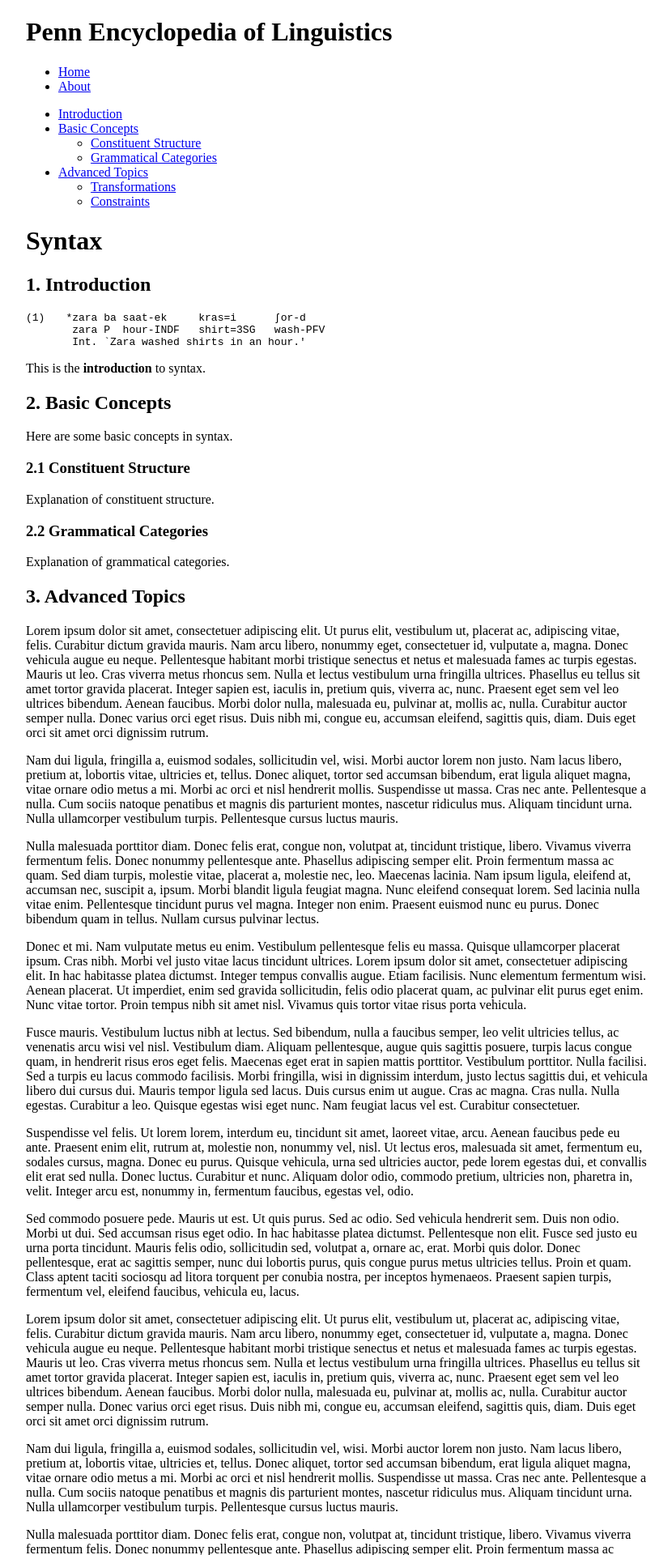
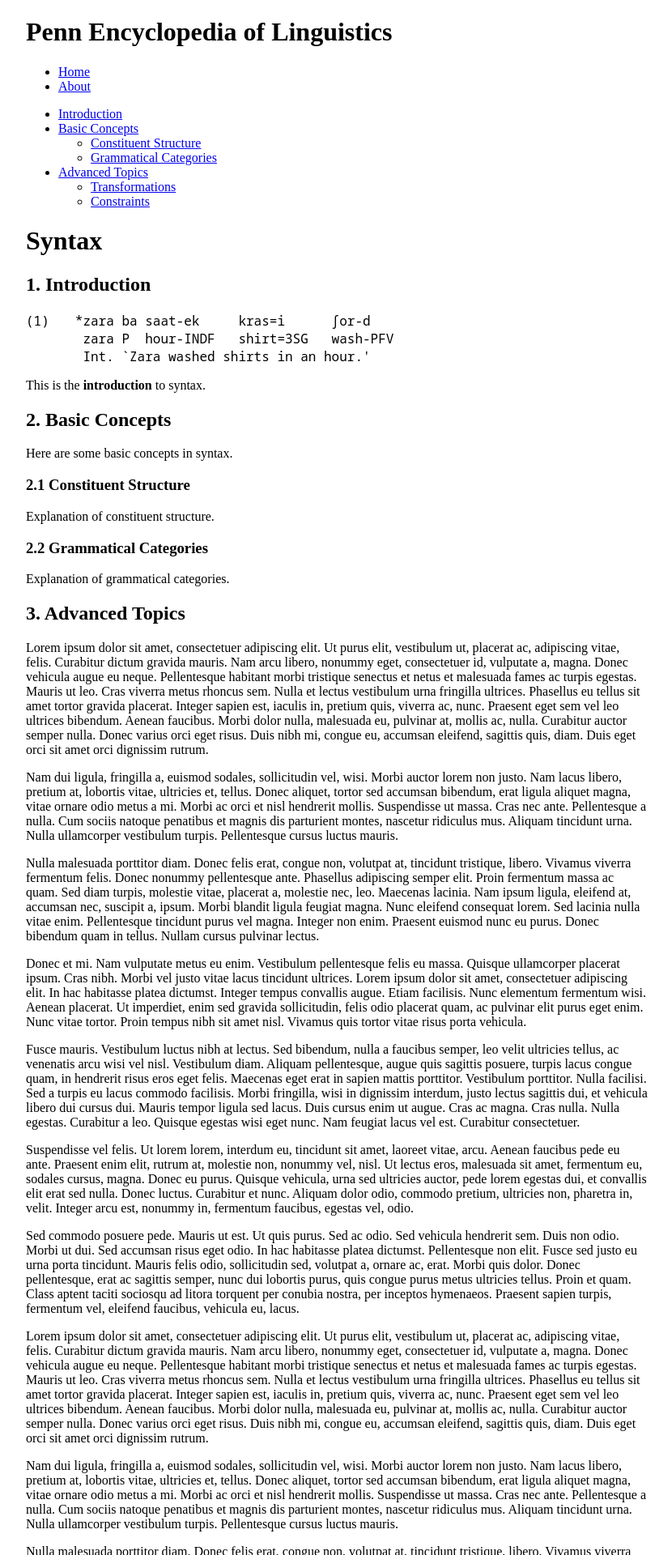
Before and after one commit to zedsez/pel, a Jekyll site: the page built from entries/syntax.md, in a window 1280 px wide. Shown: the top 1920 px of the page at 81% size, without its empty margins (224-1054 px from the left). Built offline with Jekyll 4.4.1, drawn with Linux system fonts in a browser that asks for light colours; some web fonts are replaced; the table of contents is made by our own code.

Commit message:
include google noto sans mono font

```diff
--- a/_includes/head.html
+++ b/_includes/head.html
@@ -12,6 +12,8 @@
     <link rel="stylesheet" href="{{ site.baseurl }}/assets/css/gloss-code-block.css">
     <link rel="stylesheet" href="{{ site.baseurl }}/assets/css/glossed_example.css">
 
+    <!-- external fonts -->
+    <link href="https://fonts.googleapis.com/css2?family=Noto+Sans+Mono:wght@400;700&display=swap" rel="stylesheet">
 
     <!-- Font face declarations -->
     <style>
--- a/assets/css/gloss-code-block.css
+++ b/assets/css/gloss-code-block.css
@@ -1,7 +1,8 @@
 .gloss-code-block {
-    font-family: monospace;
+    font-family: 'Noto Sans Mono';
     white-space: pre;
     display: flex;
+    font-size: normal;
 }
 
 /* .gloss-code-block strong {
--- a/entries/syntax.md
+++ b/entries/syntax.md
@@ -32,6 +32,7 @@
   </div>
   <div class="free-transl">'The flower withers.'</div>
 </div> -->
+
 
 
 <pre class="gloss-code-block">
```
